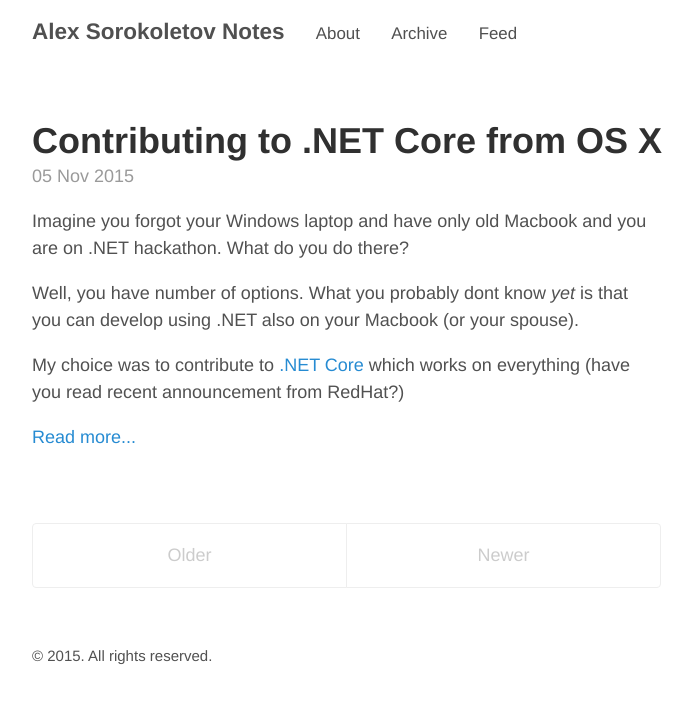
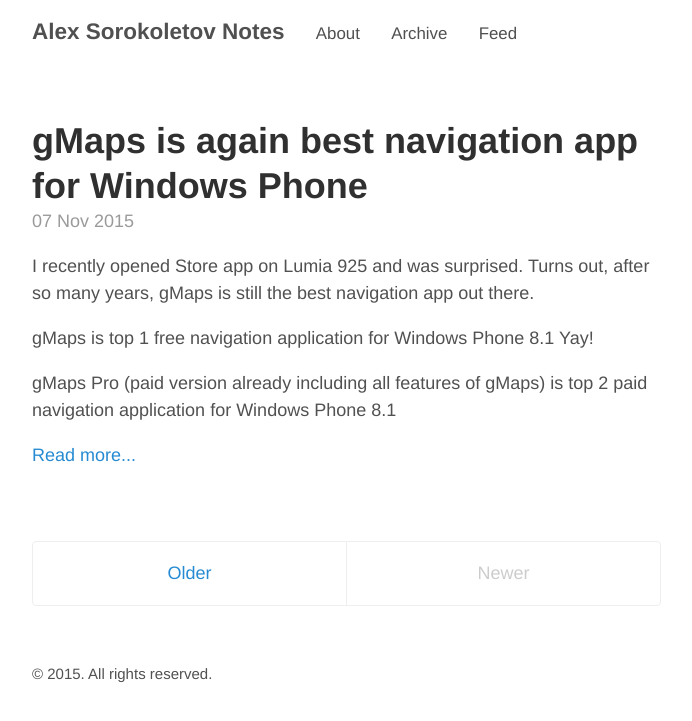
Before and after one commit to alexsorokoletov/alexsorokoletov.github.io, a Jekyll site: the page built from index.html, in a window 1280 px wide. Shown: the top 721 px of the page, without its empty margins (293-985 px from the left). Built offline with Jekyll 4.4.1, drawn with Linux system fonts in a browser that asks for light colours; the list of posts is cut into pages by our own code.

Commit message:
[post] gmaps is again top navigation app for windows phone

```diff
--- a/_config.yml
+++ b/_config.yml
@@ -35,3 +35,35 @@
   Feed: '/atom.xml'
 
 excerpt_separator: '<!--more-->'
+
+responsive_image:
+  # [Required]
+  # Path to the image template.
+  template: _includes/responsive-image.html
+
+  # [Optional, Default: 85]
+  # Quality to use when resizing images.
+  default_quality: 90
+
+  # [Optional, Default: []]
+  # An array of resize configuration objects. Each object must contain at least
+  # a `width` value.
+  sizes:
+    - width: 480  # [Required] How wide the resized image will be.
+      quality: 80 # [Optional] Overrides default_quality for this size.
+    - width: 800
+    - width: 1400
+      quality: 90
+
+  # [Optional, Default: assets/resized/%{filename}-%{width}x%{height}.%{extension}]
+  # The template used when generating filenames for resized images. Must be a
+  # relative path.
+  #
+  # Parameters available are:
+  #   %{basename}    Basename of the file (assets/some-file.jpg => some-file.jpg)
+  #   %{filename}    Basename without the extension (assets/some-file.jpg => some-file)
+  #   %{extension}   Extension of the file (assets/some-file.jpg => jpg)
+  #   %{width}       Width of the resized image
+  #   %{height}      Height of the resized image
+  #
+  output_path_format: assets/resized/%{width}/%{basename}
--- /dev/null
+++ b/_includes/responsive-image.html
@@ -0,0 +1,6 @@
+<picture>
+    {% for i in resized %}
+        <source media="(min-width: {{ i.width }}px)" srcset="/{{ i.path }}">
+    {% endfor %}
+    <img src="/{{ path }}" alt="{{ alt }}">
+</picture>
--- a/_includes/social.html
+++ b/_includes/social.html
@@ -1,3 +1,4 @@
+<hr />
 If you liked this post, you can
 <a href="https://twitter.com/intent/tweet?url={{ site.url }}{{ page.url }}&text={{ page.title }}&via=alexsorokoletov"
    target="_blank">
--- /dev/null
+++ b/_plugins/responsive_image.rb
@@ -0,0 +1,17 @@
+require 'fileutils'
+require 'yaml'
+
+require 'jekyll'
+require 'rmagick'
+
+require 'jekyll/responsive_image/version'
+require 'jekyll/responsive_image/defaults'
+require 'jekyll/responsive_image/utils'
+require 'jekyll/responsive_image/image_processor'
+require 'jekyll/responsive_image/resize_handler'
+require 'jekyll/responsive_image/common'
+require 'jekyll/responsive_image/tag'
+require 'jekyll/responsive_image/block'
+
+Liquid::Template.register_tag('responsive_image', Jekyll::ResponsiveImage::Tag)
+Liquid::Template.register_tag('responsive_image_block', Jekyll::ResponsiveImage::Block)
--- /dev/null
+++ b/_posts/2015-11-07-gmaps-is-again-best-travel-app-for-windowsphone.md
@@ -0,0 +1,26 @@
+---
+layout: post
+title: gMaps is again best navigation app for Windows Phone
+comments: True
+---
+I recently opened Store app on Lumia 925 and was surprised.
+Turns out, after so many years, gMaps is still the best navigation app out there.
+
+gMaps is top 1 free navigation application for Windows Phone 8.1
+Yay!
+
+gMaps Pro (paid version already including all features of gMaps) is top 2 paid navigation application for Windows Phone 8.1
+
+<!--more-->
+Here you are, facts :)
+
+{% responsive_image path: assets/gmaps-is-top-free-navigation-app-for-wp.png alt: 'gMaps is top free navigation app for Windows Phone' %}
+
+{% responsive_image path: assets/gmaps-is-top2-paid-navigation-app-for-wp.png alt: 'gMaps is top2 paid navigation app for Windows Phone' %}
+
+We put a lot of energy into gMaps and are striving for the quality and features.
+
+If you have any ideas how to make the app better, or any other feedback, feel free to contact us using [gmaps feedback email](mailto:gmaps.feedback@gmail.com)
+ address or [gMaps uservoice](https://gmaps.uservoice.com/).
+
+ {% include social.html %}
```
Also changed, not shown: assets/gmaps-is-top-free-navigation-app-for-wp.png (added), assets/gmaps-is-top2-paid-navigation-app-for-wp.png (added), 13 other files.
